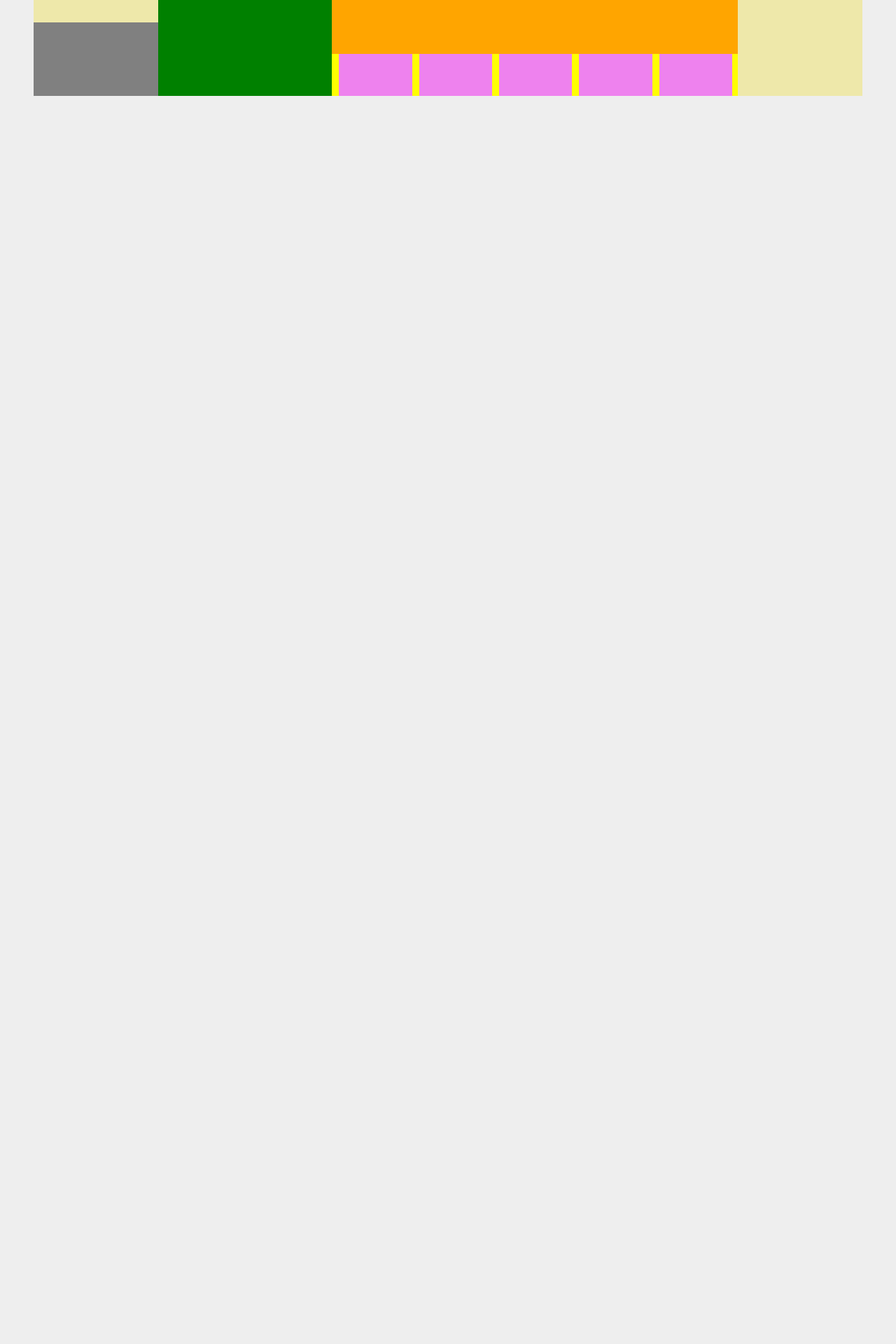
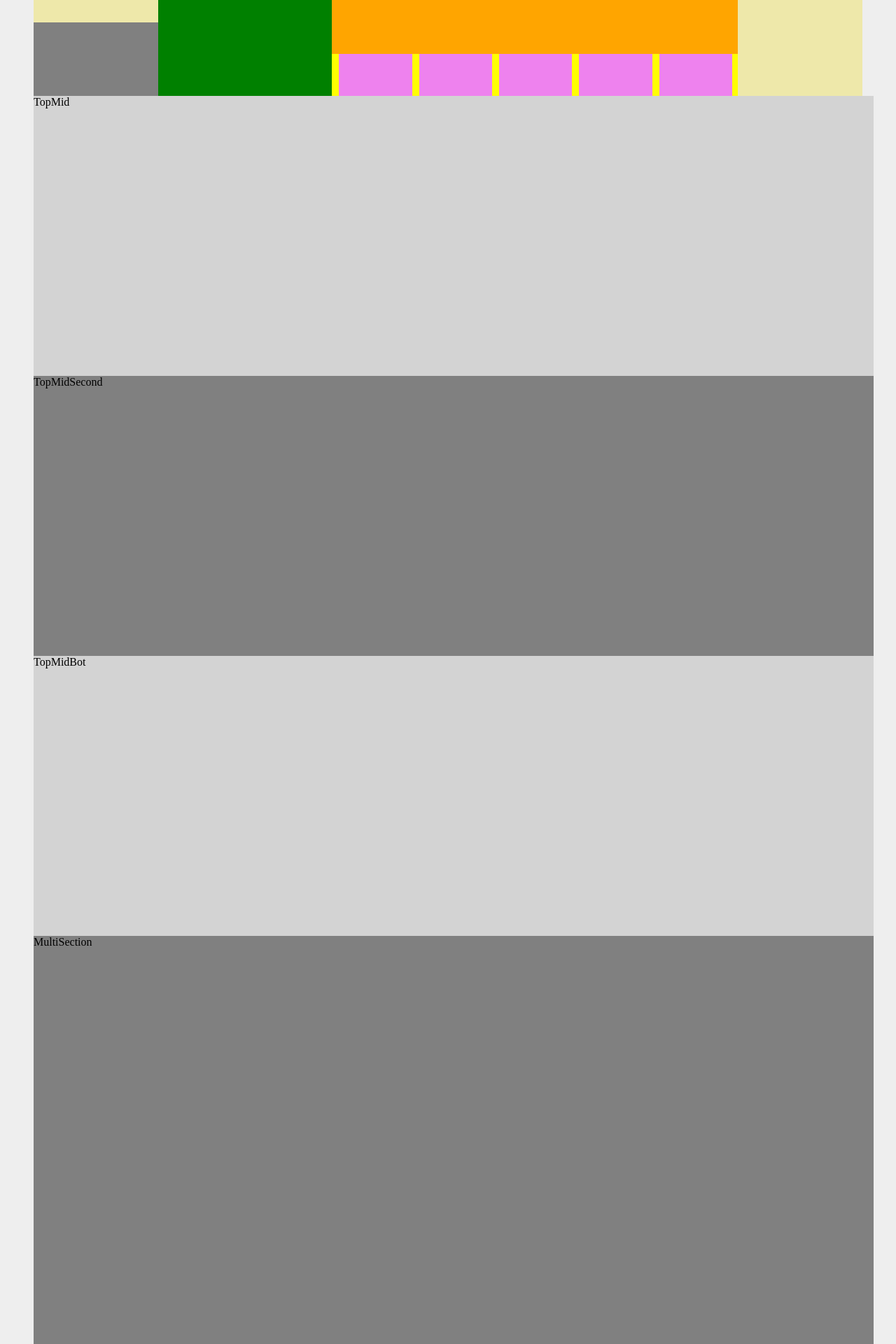
Before and after one commit to choonsimDev/MobickStation, a Next.js app: page / in a window 1280 px wide. Shown: the part 780-2700 px from the top of the page at 70% size. Before the commit the page ends 917 px from the top, so only its background shows below. Built offline with nearby package versions, Linux system fonts and the light colour scheme; a web font is replaced by a local one.

Commit message:
add index Blocks

```diff
--- /dev/null
+++ b/components/AdArea.js
@@ -0,0 +1,15 @@
+import styled from "styled-components";
+
+const StyledTopMidWraper = styled.div`
+    width: 1200px;
+    height : 100px;
+
+    background-color: pink;
+`;
+
+
+export default function AdArea() {
+    return (
+        <StyledTopMidWraper>AdArea</StyledTopMidWraper>
+    );
+}
--- a/components/Banner.js
+++ b/components/Banner.js
@@ -98,7 +98,7 @@ const detailCategories = {
 };
 
 export default function Banner() {
-  const [selectedCategory, setSelectedCategory] = useState(null);
+  const [selectedCategory, setSelectedCategory] = useState("강연 및 서적");
 
   return (
     <StyledBanner>
--- /dev/null
+++ b/components/BottomSkin.js
@@ -0,0 +1,15 @@
+import styled from "styled-components";
+
+const StyledTopMidWraper = styled.div`
+    width: 1200px;
+    height : 400px;
+
+    background-color: gray;
+`;
+
+
+export default function BottomSkin() {
+    return (
+        <StyledTopMidWraper>BottomSkin</StyledTopMidWraper>
+    );
+}
--- /dev/null
+++ b/components/Card.js
@@ -0,0 +1,15 @@
+import styled from "styled-components";
+
+const StyledTopMidWraper = styled.div`
+    width: 1200px;
+    height : 600px;
+
+    background-color: gray;
+`;
+
+
+export default function Card() {
+    return (
+        <StyledTopMidWraper>Card</StyledTopMidWraper>
+    );
+}
--- /dev/null
+++ b/components/MultiSection.js
@@ -0,0 +1,15 @@
+import styled from "styled-components";
+
+const StyledTopMidWraper = styled.div`
+    width: 1200px;
+    height : 600px;
+
+    background-color: gray;
+`;
+
+
+export default function MultiSection() {
+    return (
+        <StyledTopMidWraper>MultiSection</StyledTopMidWraper>
+    );
+}
--- a/components/TodayItem.js
+++ b/components/TodayItem.js
@@ -1,6 +1,4 @@
 import styled from "styled-components";
-
-
 
 const StyledRecommend = styled.header`
     display: flex;
@@ -134,7 +132,7 @@ export default function TodayItem() {
                         <Recommend2_2_3_Pic></Recommend2_2_3_Pic>
                         <Recommend2_2_3_Pic></Recommend2_2_3_Pic>
                         <Recommend2_2_3_Pic></Recommend2_2_3_Pic>
-                        </Recommend2_2_3>
+                    </Recommend2_2_3>
                 </Recommend2_2>
             </Recommend2>
             <Recommend3>
--- /dev/null
+++ b/components/TopMid.js
@@ -0,0 +1,15 @@
+import styled from "styled-components";
+
+const StyledTopMidWraper = styled.div`
+    width: 1200px;
+    height : 400px;
+
+    background-color: lightgray;
+`;
+
+
+export default function TopMid() {
+    return (
+        <StyledTopMidWraper>TopMid</StyledTopMidWraper>
+    );
+}
--- /dev/null
+++ b/components/TopMidBot.js
@@ -0,0 +1,15 @@
+import styled from "styled-components";
+
+const StyledTopMidWraper = styled.div`
+    width: 1200px;
+    height : 400px;
+
+    background-color: lightgray;
+`;
+
+
+export default function TopMidBot() {
+    return (
+        <StyledTopMidWraper>TopMidBot</StyledTopMidWraper>
+    );
+}
--- /dev/null
+++ b/components/TopMidSecond.js
@@ -0,0 +1,15 @@
+import styled from "styled-components";
+
+const StyledTopMidWraper = styled.div`
+    width: 1200px;
+    height : 400px;
+
+    background-color: gray;
+`;
+
+
+export default function TopMidSecond() {
+    return (
+        <StyledTopMidWraper>TopMidSecond</StyledTopMidWraper>
+    );
+}
--- /dev/null
+++ b/components/Youtube.js
@@ -0,0 +1,15 @@
+import styled from "styled-components";
+
+const StyledTopMidWraper = styled.div`
+    width: 1200px;
+    height : 400px;
+
+    background-color: lightgray;
+`;
+
+
+export default function Youtube() {
+    return (
+        <StyledTopMidWraper>Youtube</StyledTopMidWraper>
+    );
+}
--- a/pages/index.js
+++ b/pages/index.js
@@ -6,6 +6,14 @@ import Header from "@/components/Header";
 import LogoAndSearch from "@/components/LogoAndSearch";
 import Banner from "@/components/Banner";
 import TodayItem from "@/components/TodayItem";
+import TopMid from "@/components/TopMid";
+import TopMidSecond from "@/components/TopMidSecond";
+import TopMidBot from "@/components/TopMidBot";
+import MultiSection from "@/components/MultiSection";
+import Youtube from "@/components/Youtube";
+import Card from "@/components/Card";
+import AdArea from "@/components/AdArea";
+import BottomSkin from "@/components/BottomSkin";
 
 const StyledDiv = styled.div`
   display: flex;
@@ -26,7 +34,15 @@ export default function Home() {
       <Center>
         <LogoAndSearch />
         <Banner />
-        <TodayItem/>
+        <TodayItem />
+        <TopMid />
+        <TopMidSecond />
+        <TopMidBot />
+        <MultiSection />
+        <Youtube />
+        <Card />
+        <AdArea />
+        <BottomSkin />
       </Center>
     </>
   );
```
